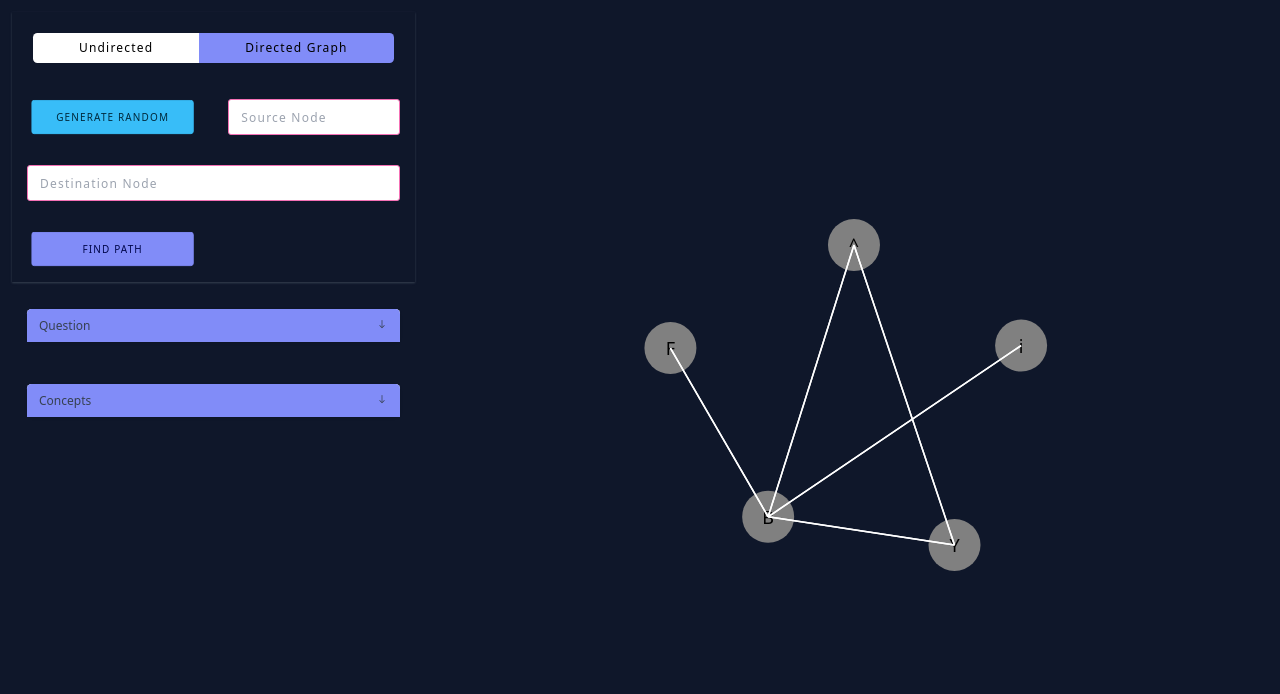
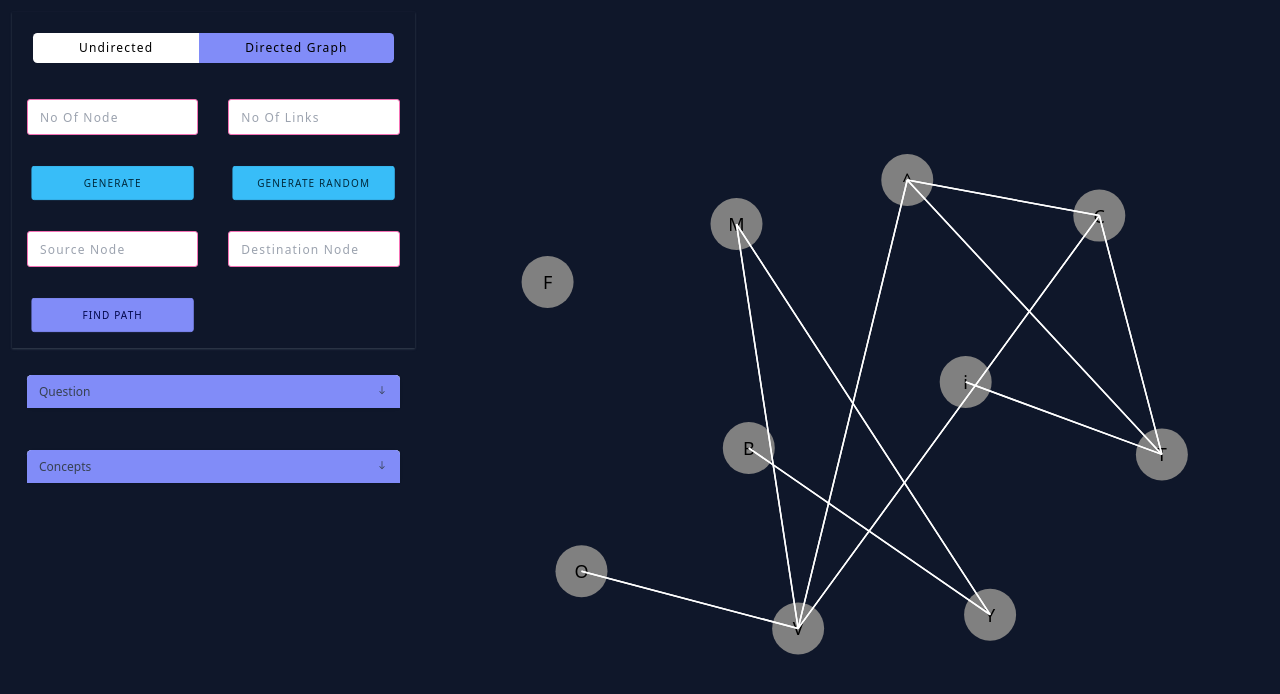
Before and after one commit to Aashray446/RandomSearchAlgo, a React (Vite) app: page / in a window 1280 px wide. Shown: the top 694 px of the page. Built offline with nearby package versions, Linux system fonts and the light colour scheme.

Commit message:
<Feat> : [Add user nodes and links choice]

```diff
--- a/src/components/controllerPanel.jsx
+++ b/src/components/controllerPanel.jsx
@@ -7,6 +7,7 @@ export default function ControllerPanel({ changeGraph, nodesAndLinks, changeGrap
     const [destination, setDestination] = useState('');
     const [path, setPath] = useState();
 
+    const [noOfNodesAndLinks, setNoOfNodesAndLinks] = useState({ noOfNodes: 10, noOfLinks: 15 });
 
     const handleSourceChange = (e) => {
         setSource(e.target.value);
@@ -26,9 +27,13 @@ export default function ControllerPanel({ changeGraph, nodesAndLinks, changeGrap
         window.alert("Path not found");
     }
 
+    const handleNofNodesAndLinks = (e) => {
+        setNoOfNodesAndLinks({ ...noOfNodesAndLinks, [e.target.name]: e.target.value });
+        console.log(noOfNodesAndLinks);
+    }
+
 
     useEffect(() => {
-
         setPath();
         setSource('');
         setDestination('');
@@ -37,9 +42,12 @@ export default function ControllerPanel({ changeGraph, nodesAndLinks, changeGrap
     return (
         <div className="grid grid-cols-2 gap-10 shadow-sm shadow-gray-700 tracking-widest p-5 bg-blue m-4">
             <Switch changeGraphType={changeGraphType} id={"toggle"} ></Switch>
+            <input type="text" name="noOfNodes" onChange={handleNofNodesAndLinks} className="input input-bordered input-accent bg-white" placeholder="No Of Node" />
+            <input type="text" name="noOfLinks" onChange={handleNofNodesAndLinks} className="input input-bordered input-accent bg-white" placeholder="No Of Links" />
+            <button className="btn btn-primary" onClick={() => changeGraph(noOfNodesAndLinks.noOfNodes, noOfNodesAndLinks.noOfLinks)} >Generate</button>
             <button className="btn btn-primary" onClick={() => changeGraph(10, 15)} >Generate Random</button>
             <input type="text" value={source} onChange={handleSourceChange} className="input input-bordered input-accent bg-white" placeholder="Source Node" />
-            <input type="text" value={destination} onChange={handleDestinationChange} className="input input-bordered input-accent bg-white col-span-full " placeholder="Destination Node" />
+            <input type="text" value={destination} onChange={handleDestinationChange} className="input input-bordered input-accent bg-white " placeholder="Destination Node" />
             <button className="btn btn-secondary" onClick={() => startSearch(nodesAndLinks.nodes, nodesAndLinks.links, source, destination)}>Find Path</button>
             {
                 path ? <div >
--- a/src/pages/playground.jsx
+++ b/src/pages/playground.jsx
@@ -5,19 +5,18 @@ import { generateDirectedNodesAndLinks, generateUndirectedNodesAndLinks } from "
 
 export default function Playground() {
 
-    const [graph, graphChanged] = React.useState(false);
     const [graphChoice, setGraphChoice] = React.useState(true);
-
-    let nodesAndLinks;
-    graphChoice ? nodesAndLinks = generateUndirectedNodesAndLinks(5, 5) : nodesAndLinks = generateDirectedNodesAndLinks(5, 5);
+    const [nodesAndLinks, setNodesAndLinks] = React.useState(generateUndirectedNodesAndLinks(10, 10));
 
 
     const changeGraph = (noOfNodes, noOfLinks) => {
-        graphChoice ? nodesAndLinks = generateUndirectedNodesAndLinks(noOfNodes, noOfLinks) : nodesAndLinks = generateDirectedNodesAndLinks(noOfNodes, noOfLinks);
-        graphChanged(!graph);
+        console.log("changeGraph");
+        console.log(noOfNodes, noOfLinks);
+        setNodesAndLinks(graphChoice ? generateUndirectedNodesAndLinks(noOfNodes, noOfLinks) : generateDirectedNodesAndLinks(noOfNodes, noOfLinks));
     }
 
     const changeGraphType = (e) => {
+        setNodesAndLinks(e ? generateUndirectedNodesAndLinks(10, 10) : generateDirectedNodesAndLinks(10, 10));
         setGraphChoice(e);
     }
 
```
